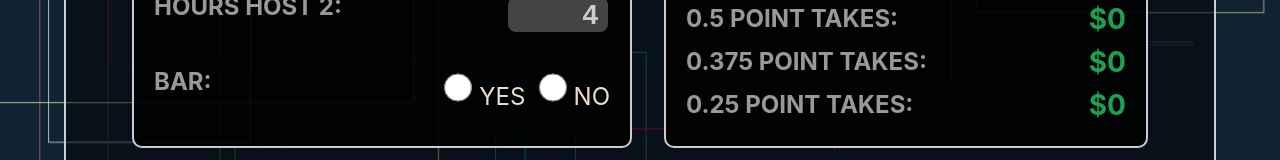
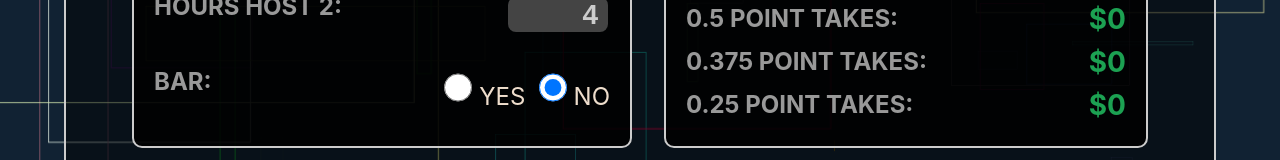
Before and after one commit to write2cmdg/tipout-calculator, a React (Create React App) app: page / in a window 1280 px wide. Shown: the part 565-725 px from the top of the page. Built offline with nearby package versions, Linux system fonts and the light colour scheme.

Commit message:
added default checked radio button

```diff
--- a/src/App.js
+++ b/src/App.js
@@ -55,7 +55,7 @@ function App() {
               <h4>Bar: </h4>
               <div>
                 <input className="radio" type="radio" name="bar" value={0.03} onChange={(e) => setIsBar(e.target.value)} /> yes &nbsp;
-                <input className="radio" type="radio" name="bar" value={0} onChange={(e) => setIsBar(e.target.value)} /> no
+                <input className="radio" type="radio" name="bar" value={0} onChange={(e) => setIsBar(e.target.value)} checked /> no
               </div>
             </div>
 
```
